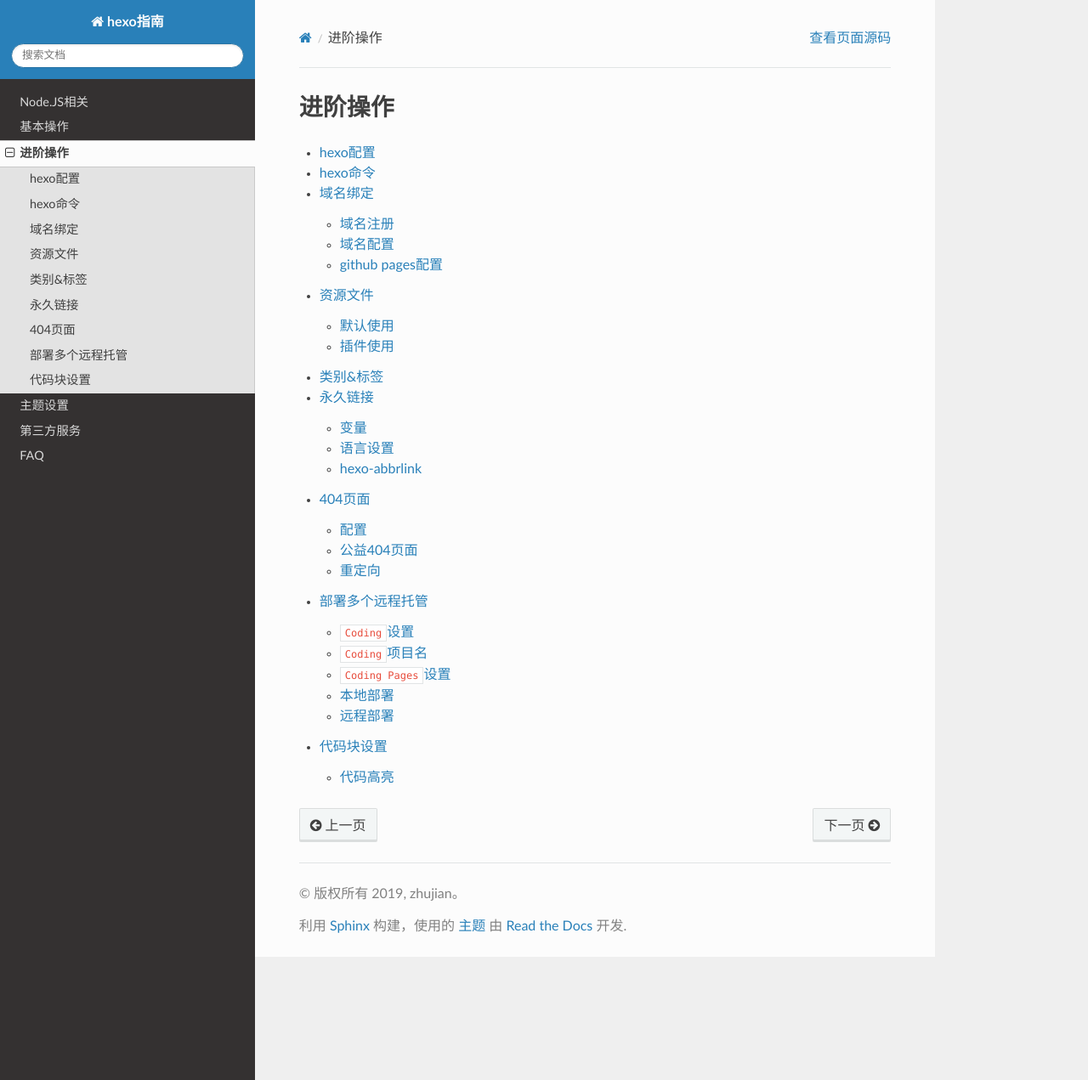
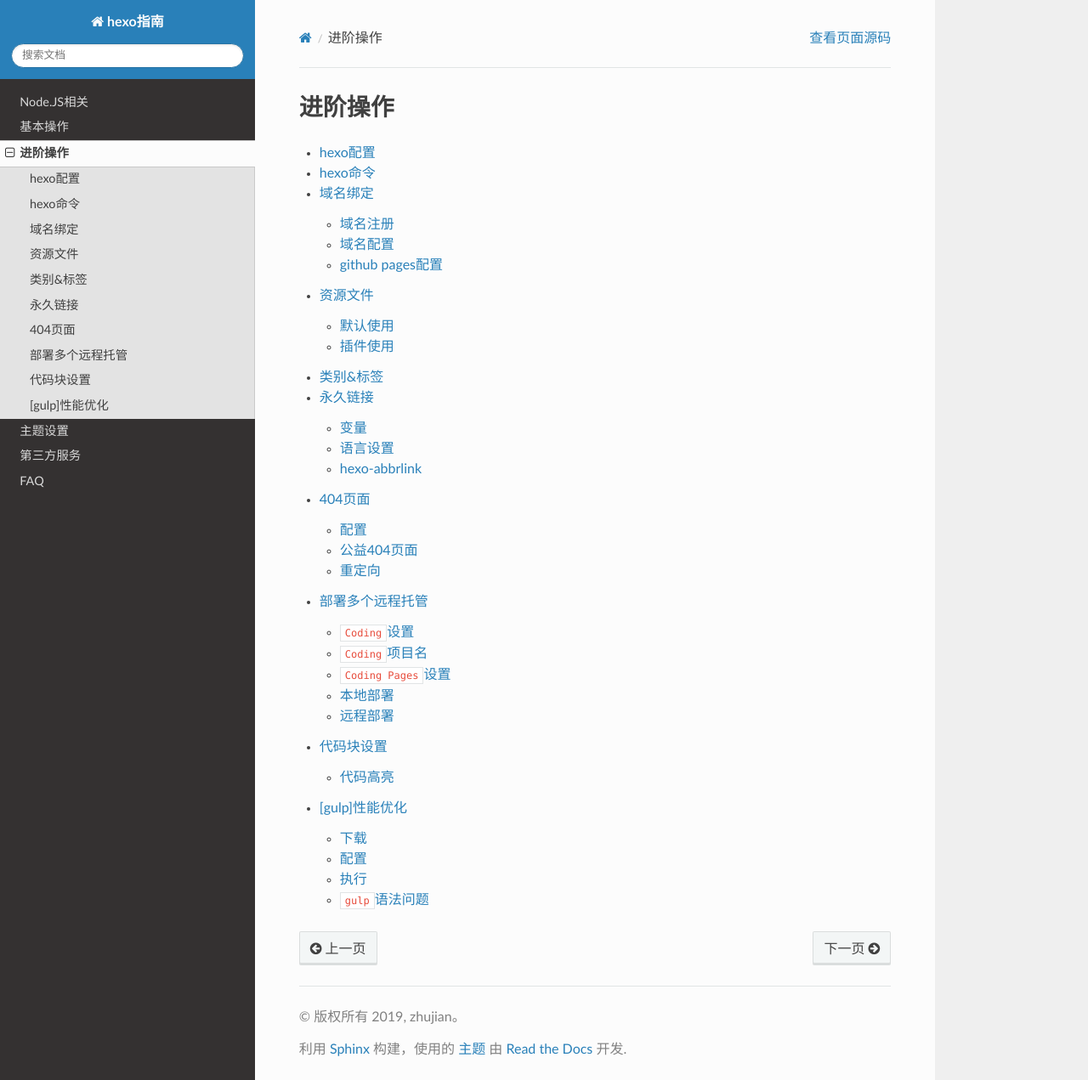
Before and after one commit to Document-Collection/blog-website-building-guide, a Sphinx documentation site: the page built from docs/source/advanced.rst, in a window 1280 px wide and 1271 px high. Shown: the whole window at 85% size. Built offline with Sphinx 7.4.7 and the Read the Docs theme 2.0.0, drawn with Linux system fonts in a browser that asks for light colours; some of the changed lines change nothing that is shown.

Commit message:
docs(advanced): gulp压缩

````diff
--- a/docs/source/advanced.rst
+++ b/docs/source/advanced.rst
@@ -14,3 +14,4 @@
    advanced/404页面
    advanced/部署多个远程托管
    advanced/代码块设置
+   advanced/[gulp]性能优化
--- /dev/null
+++ b/docs/source/advanced/[gulp]性能优化.md
@@ -0,0 +1,162 @@
+
+# [gulp]性能优化
+
+[使用gulp插件加速hexo博客](https://blog.csdn.net/jinggege0818/article/details/82461795)
+
+使用[gulp](https://gulpjs.com/)以及插件来压缩`html/css/js/image`等静态资源，加快博客访问速度
+
+## 下载
+
+下载`gulp`以及相关模块
+
+```
+$ npm install --save gulp gulp-cli gulp-htmlclean gulp-htmlmin gulp-clean-css gulp-uglify gulp-imagemin
+```
+
+* gulp-htmlclean：清理html
+* gulp-htmlmin：压缩html
+* gulp-clean-css：压缩css
+* gulp-uglify：混淆js
+* gulp-imagemin：压缩图片
+
+当前版本
+
+```
+$ gulp -v
+CLI version 2.1.0
+Local version 4.0.0
+```
+
+### `gulp`失效
+
+安装完成`gulp`后，运行失效
+
+```
+$ gulp
+No command 'gulp' found, did you mean:
+ Command 'gslp' from package 'ghostscript' (main)
+gulp: command not found
+```
+
+在`package.json`中有相关配置信息
+
+```
+$ cat package.json | grep gulp
+    "gulp": "^4.0.0",
+    "gulp-clean-css": "^4.0.0",
+    "gulp-cli": "^2.1.0",
+    "gulp-htmlclean": "^2.7.22",
+    "gulp-htmlmin": "^5.0.1",
+    "gulp-imagemin": "^5.0.3",
+    "gulp-uglify": "^3.0.2",
+```
+
+母鸡，我的解决方法是删掉本地`node_modules`文件夹，使用`cnpm`重新安装一遍
+
+## 配置
+
+在当前路径编辑`gulpfile.js`文件
+
+```
+var gulp = require('gulp');
+var minifycss = require('gulp-clean-css');
+var uglify = require('gulp-uglify');
+var htmlmin = require('gulp-htmlmin');
+var htmlclean = require('gulp-htmlclean');
+var imagemin = require('gulp-imagemin');
+
+// 压缩html
+gulp.task('minify-html', function() {
+    return gulp.src('./public/**/*.html')
+        .pipe(htmlclean())
+        .pipe(htmlmin({
+            removeComments: true,
+            minifyJS: true,
+            minifyCSS: true,
+            minifyURLs: true,
+        }))
+        .pipe(gulp.dest('./public'))
+});
+// 压缩css
+gulp.task('minify-css', function() {
+    return gulp.src('./public/**/*.css')
+        .pipe(minifycss({
+            compatibility: 'ie8'
+        }))
+        .pipe(gulp.dest('./public'));
+});
+// 压缩js
+gulp.task('minify-js', function() {
+    return gulp.src('./public/js/**/*.js')
+        .pipe(uglify())
+        .pipe(gulp.dest('./public'));
+});
+// 压缩图片
+gulp.task('minify-images', function() {
+    return gulp.src('./public/images/**/*.*')
+        .pipe(imagemin(
+        [imagemin.gifsicle({'optimizationLevel': 3}),
+        imagemin.jpegtran({'progressive': true}),
+        imagemin.optipng({'optimizationLevel': 7}),
+        imagemin.svgo()],
+        {'verbose': true}))
+        .pipe(gulp.dest('./public/images'))
+});
+// 默认任务
+gulp.task('default', gulp.series(
+    'minify-html','minify-css','minify-js','minify-images')
+    );
+// gulp.task('default', [
+//     'minify-html','minify-css','minify-js','minify-images'
+// ]);
+```
+
+## 执行
+
+在运行完`hexo generate`后就可以执行`gulp`
+
+```
+$ gulp
+[19:24:47] Using gulpfile ~/Documents/zjzstu.github.com/blogs/gulpfile.js
+[19:24:47] Starting 'default'...
+[19:24:47] Starting 'minify-html'...
+[19:24:49] Finished 'minify-html' after 2.46 s
+[19:24:49] Starting 'minify-css'...
+[19:24:50] Finished 'minify-css' after 518 ms
+[19:24:50] Starting 'minify-js'...
+[19:24:50] Finished 'minify-js' after 575 ms
+[19:24:50] Starting 'minify-images'...
+...
+...
+```
+
+再执行`hexo server`即可
+
+## `gulp`语法问题
+
+`gulp4.0`之前之后的语法有区别，有可能会出现问题（*我使用第二种*）：
+
+```
+$ gulp
+assert.js:350
+    throw err;
+    ^
+
+AssertionError [ERR_ASSERTION]: Task function must be specified
+    at Gulp.set [as _setTask] (/home/zj/Documents/zjzstu.github.com/blogs/node_modules/_undertaker@1.2.0@undertaker/lib/set-task.js:10:3)
+    at Gulp.task (/home/zj/Documents/zjzstu.github.com/blogs/node_modules/_undertaker@1.2.0@undertaker/lib/task.js:13:8)
+    at Object.<anonymous> (/home/zj/Documents/zjzstu.github.com/blogs/gulpfile.js:47:6)
+    at Module._compile (internal/modules/cjs/loader.js:689:30)
+    at Object.Module._extensions..js (internal/modules/cjs/loader.js:700:10)
+    at Module.load (internal/modules/cjs/loader.js:599:32)
+    at tryModuleLoad (internal/modules/cjs/loader.js:538:12)
+    at Function.Module._load (internal/modules/cjs/loader.js:530:3)
+    at Module.require (internal/modules/cjs/loader.js:637:17)
+    at require (internal/modules/cjs/helpers.js:22:18)
+```
+
+两种解决方案：
+
+一是将`gulp`回滚到`3.9.1`，参考[运行gulp项目报错：AssertionError: Task function must be specified。](https://blog.csdn.net/adley_app/article/details/85285754)
+
+二是修改`gulpfile.js`文件，参考[运行gulp项目报错：AssertionError: Task function must be specified。](https://blog.csdn.net/qq_31975963/article/details/83034450)
````
